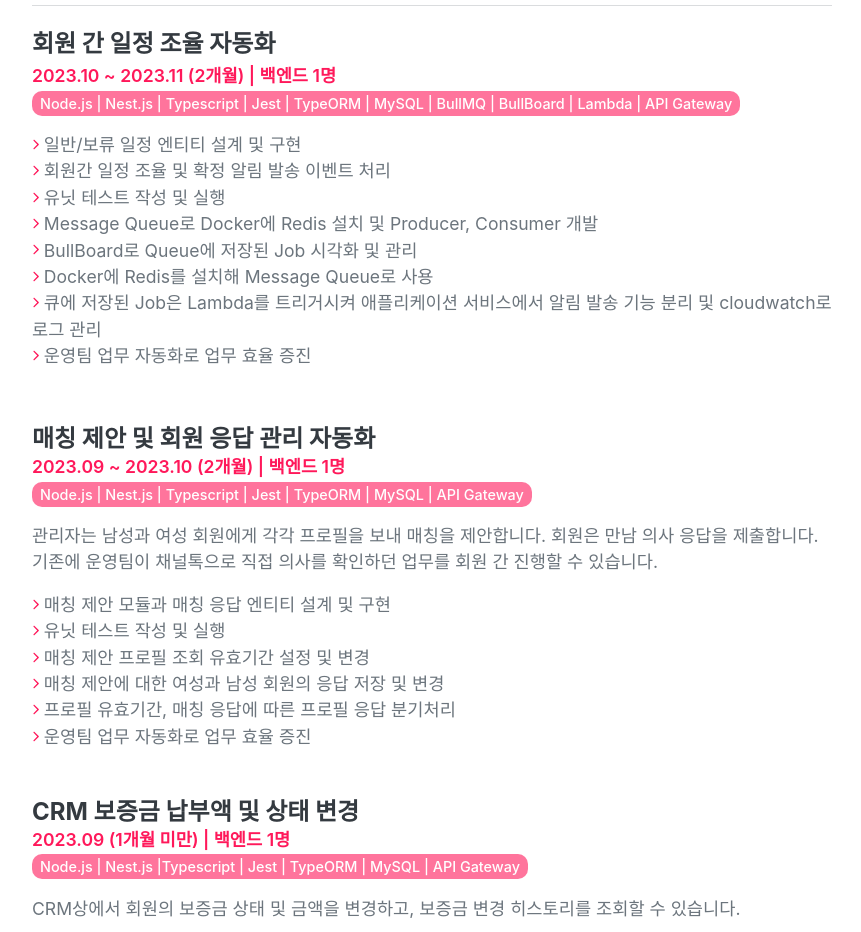
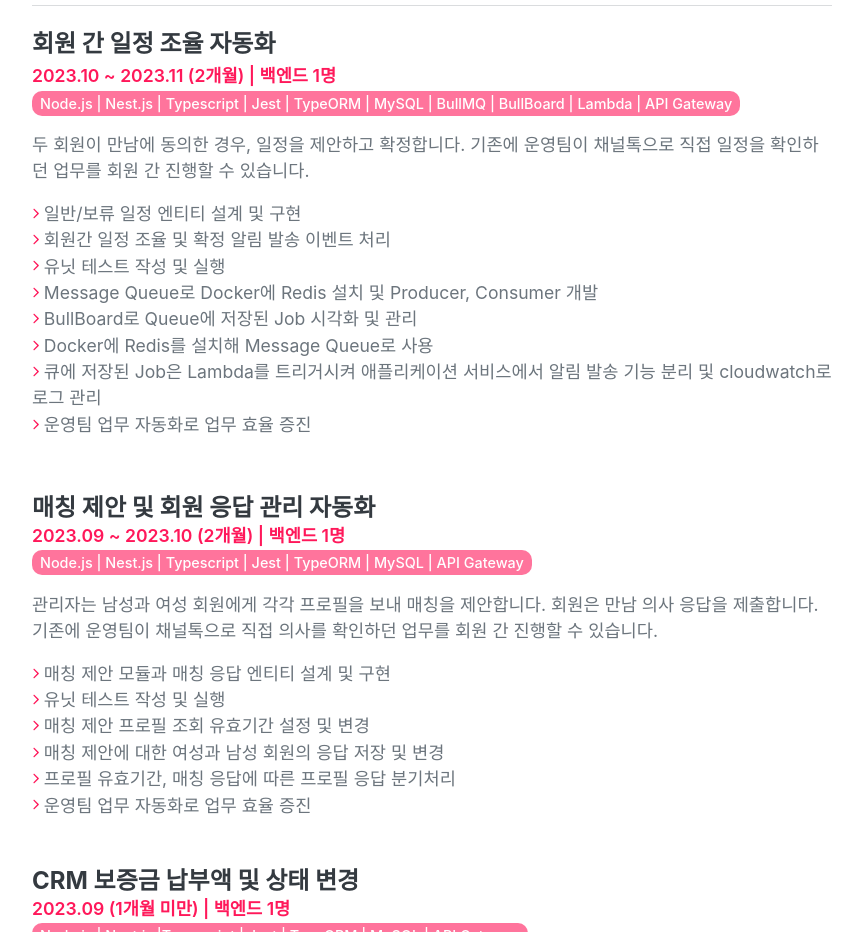
Before and after one commit to sohhyeonkim/sohhyeonkim.github.io, a plain HTML site: page index.html in a window 1280 px wide. Shown: the part 2760-3692 px from the top of the page, without its empty margins (208-1069 px from the left). Drawn offline with Linux system fonts and the light colour scheme; a web font is replaced by a local one.

Commit message:
chore: add texts

```diff
--- a/index.html
+++ b/index.html
@@ -184,6 +184,7 @@
                             <h4 class="mb-1">회원 간 일정 조율 자동화</h4>
                             <div class="flex-shrink-0"><span class="text-primary">2023.10 ~ 2023.11 (2개월) | 백엔드 1명</span></div>
                             <div class="flex-shrink-0 mb-3"><span class="text-success">Node.js | Nest.js | Typescript | Jest | TypeORM | MySQL | BullMQ | BullBoard | Lambda | API Gateway</span></div>
+                            <p class="p.lead mb-3">두 회원이 만남에 동의한 경우, 일정을 제안하고 확정합니다. 기존에 운영팀이 채널톡으로 직접 일정을 확인하던 업무를 회원 간 진행할 수 있습니다.</p>
                             <div><i class="fa-solid fa-chevron-right fa-2xs apply-main-color-sh"></i> 일반/보류 일정 엔티티 설계 및 구현</div>
                             <div><i class="fa-solid fa-chevron-right fa-2xs apply-main-color-sh"></i> 회원간 일정 조율 및 확정 알림 발송 이벤트 처리</div>
                             <div><i class="fa-solid fa-chevron-right fa-2xs apply-main-color-sh"></i> 유닛 테스트 작성 및 실행</div>
```
